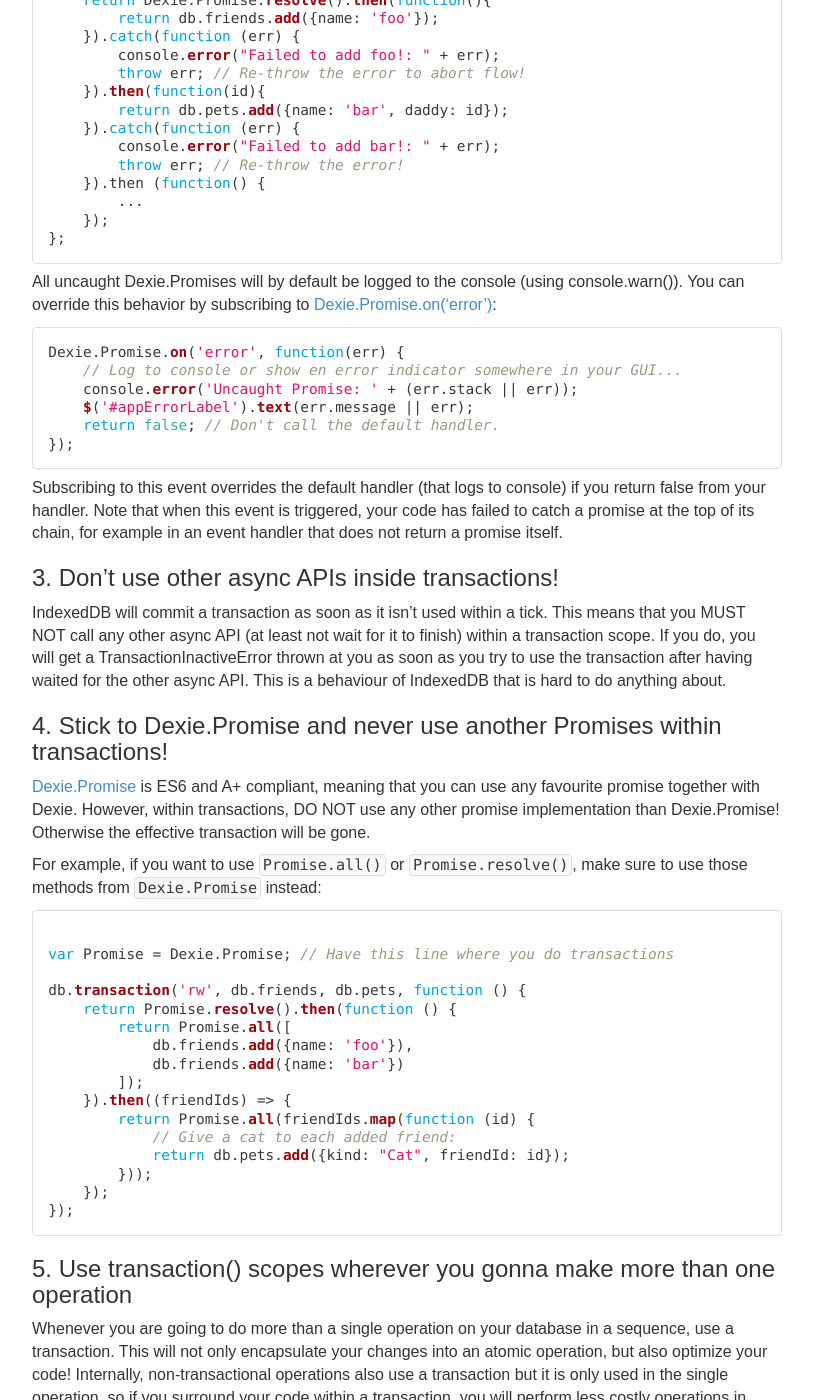
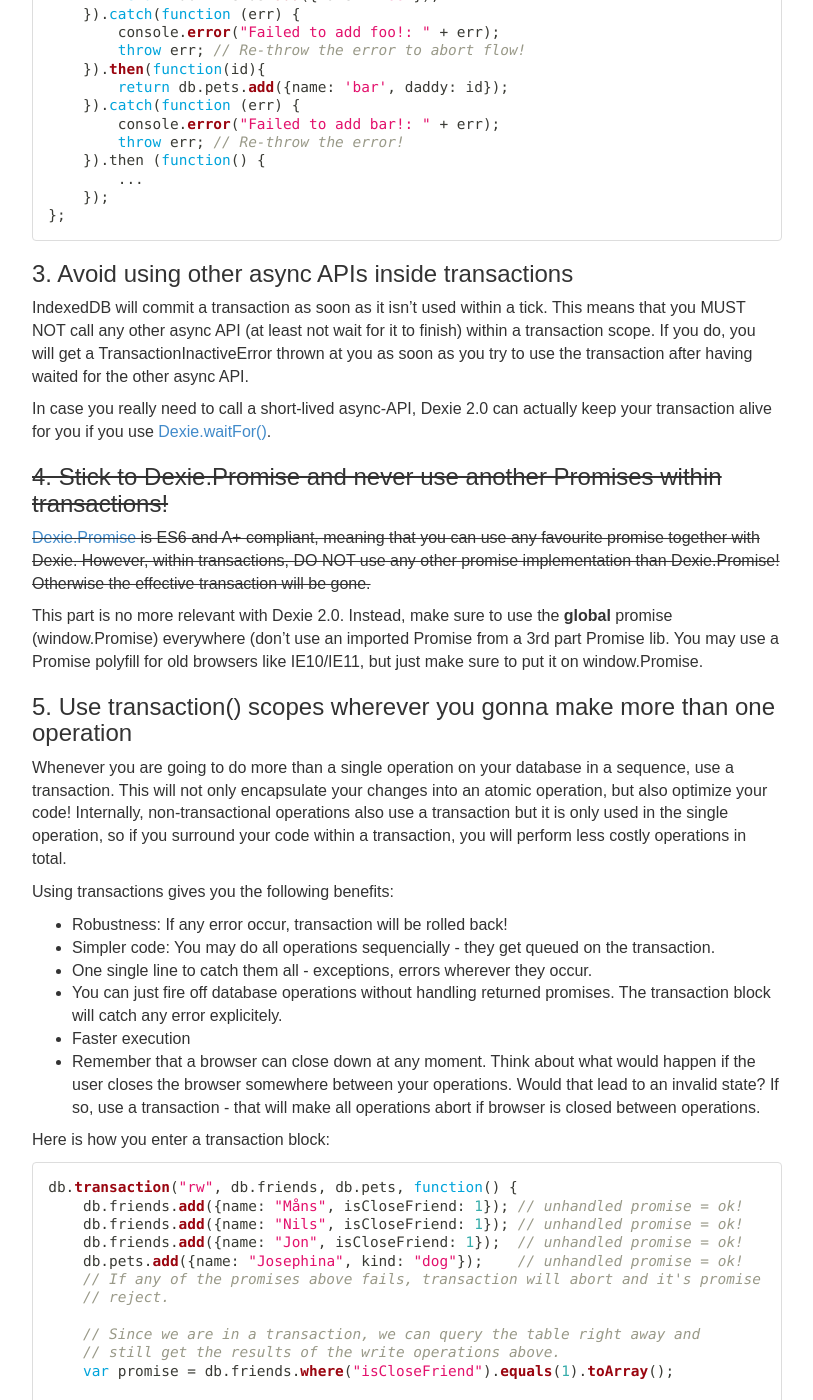
Before and after one commit to dexie/dexie-website, a Jekyll site: the page built from docs/Tutorial/Best-Practices.md, in a window 1280 px wide and 1400 px high, scrolled down 2643 px. Shown: the whole window, without its empty margins (38-851 px from the left). Built offline with Jekyll 4.4.1, drawn with Linux system fonts in a browser that asks for light colours; some of the changed text lies outside the part shown.

Commit message:
Reflect changes in Dexie 2.0
Changed recommendation from using Dexie.Promise to use the global Promise.

````diff
--- a/docs/Tutorial/Best-Practices.md
+++ b/docs/Tutorial/Best-Practices.md
@@ -87,7 +87,7 @@
 }
 ```
 
-But on an event handler or other root-level scope, always catch! Why?! Because you are the last one to catch it since you are NOT returning Promise! You have no caller that expects a promise and you are the sole responsible of catching and informing the user about any error. If you don't catch it anywhere, an error will end-up in the global [Dexie.Promise.on.error](/docs/Promise/Promise.on.error) handler and logged to the console as a warning (unless you override [Dexie.Promise.on.error](/docs/Promise/Promise.on.error)).
+But on an event handler or other root-level scope, always catch! Why?! Because you are the last one to catch it since you are NOT returning Promise! You have no caller that expects a promise and you are the sole responsible of catching and informing the user about any error. If you don't catch it anywhere, an error will end-up in the standard [unhandledrejection](http://dexie.org/docs/Promise/unhandledrejection-event.html) event.
 
 ```javascript
 somePromiseReturningFunc().catch(function (err) {
@@ -122,7 +122,7 @@
 
 ```javascript
 function myFunc() {
-    return Dexie.Promise.resolve().then(function(){
+    return Promise.resolve().then(function(){
         return db.friends.add({name: 'foo'});
     }).catch(function (err) {
         console.error("Failed to add foo!: " + err);
@@ -138,46 +138,17 @@
 };
 ```
 
-All uncaught Dexie.Promises will by default be logged to the console (using console.warn()). You can override this behavior by subscribing to [Dexie.Promise.on('error')](/docs/Promise/Promise.on.error):
+### 3. Avoid using other async APIs inside transactions
 
-```javascript
-Dexie.Promise.on('error', function(err) {
-    // Log to console or show en error indicator somewhere in your GUI...
-    console.error('Uncaught Promise: ' + (err.stack || err));
-    $('#appErrorLabel').text(err.message || err);
-    return false; // Don't call the default handler.
-});
-```
-Subscribing to this event overrides the default handler (that logs to console) if you return false from your handler. Note that when this event is triggered, your code has failed to catch a promise at the top of its chain, for example in an event handler that does not return a promise itself.
+IndexedDB will commit a transaction as soon as it isn't used within a tick. This means that you MUST NOT call any other async API (at least not wait for it to finish) within a transaction scope. If you do, you will get a TransactionInactiveError thrown at you as soon as you try to use the transaction after having waited for the other async API.
 
-### 3. Don't use other async APIs inside transactions!
+In case you really need to call a short-lived async-API, Dexie 2.0 can actually keep your transaction alive for you if you use [Dexie.waitFor()](http://dexie.org/docs/Dexie/Dexie.waitFor()).
 
-IndexedDB will commit a transaction as soon as it isn't used within a tick. This means that you MUST NOT call any other async API (at least not wait for it to finish) within a transaction scope. If you do, you will get a TransactionInactiveError thrown at you as soon as you try to use the transaction after having waited for the other async API. This is a behaviour of IndexedDB that is hard to do anything about.
+### ~~4. Stick to Dexie.Promise and never use another Promises within transactions!~~
 
-### 4. Stick to Dexie.Promise and never use another Promises within transactions!
+~~[Dexie.Promise](/docs/Promise/Promise) is ES6 and A+ compliant, meaning that you can use any favourite promise together with Dexie. However, within transactions, DO NOT use any other promise implementation than Dexie.Promise! Otherwise the effective transaction will be gone.~~
 
-[Dexie.Promise](/docs/Promise/Promise) is ES6 and A+ compliant, meaning that you can use any favourite promise together with Dexie. However, within transactions, DO NOT use any other promise implementation than Dexie.Promise! Otherwise the effective transaction will be gone.
-
-For example, if you want to use `Promise.all()` or `Promise.resolve()`, make sure to use those methods from `Dexie.Promise` instead:
-
-```javascript
-
-var Promise = Dexie.Promise; // Have this line where you do transactions
-
-db.transaction('rw', db.friends, db.pets, function () {
-    return Promise.resolve().then(function () {
-        return Promise.all([
-            db.friends.add({name: 'foo'}),
-            db.friends.add({name: 'bar'})
-        ]);
-    }).then((friendIds) => {
-        return Promise.all(friendIds.map(function (id) {
-            // Give a cat to each added friend:
-            return db.pets.add({kind: "Cat", friendId: id});
-        }));
-    });
-});
-```
+This part is no more relevant with Dexie 2.0. Instead, make sure to use the **global** promise (window.Promise) everywhere (don't use an imported Promise from a 3rd part Promise lib. You may use a Promise polyfill for old browsers like IE10/IE11, but just make sure to put it on window.Promise.
 
 ### 5. Use transaction() scopes wherever you gonna make more than one operation
 Whenever you are going to do more than a single operation on your database in a sequence, use a transaction. This will not only encapsulate your changes into an atomic operation, but also optimize your code! Internally, non-transactional operations also use a transaction but it is only used in the single operation, so if you surround your code within a transaction, you will perform less costly operations in total.
````
